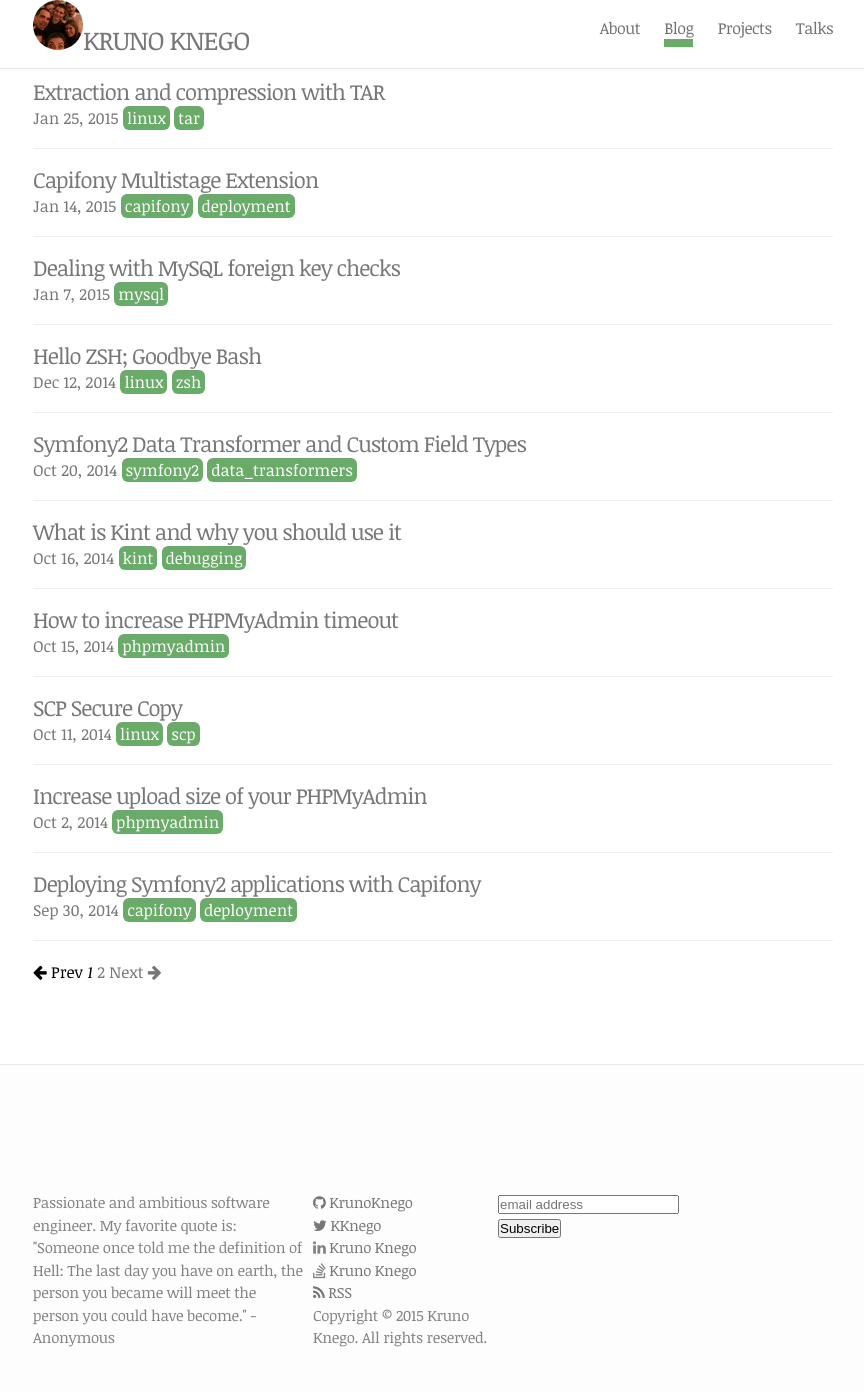
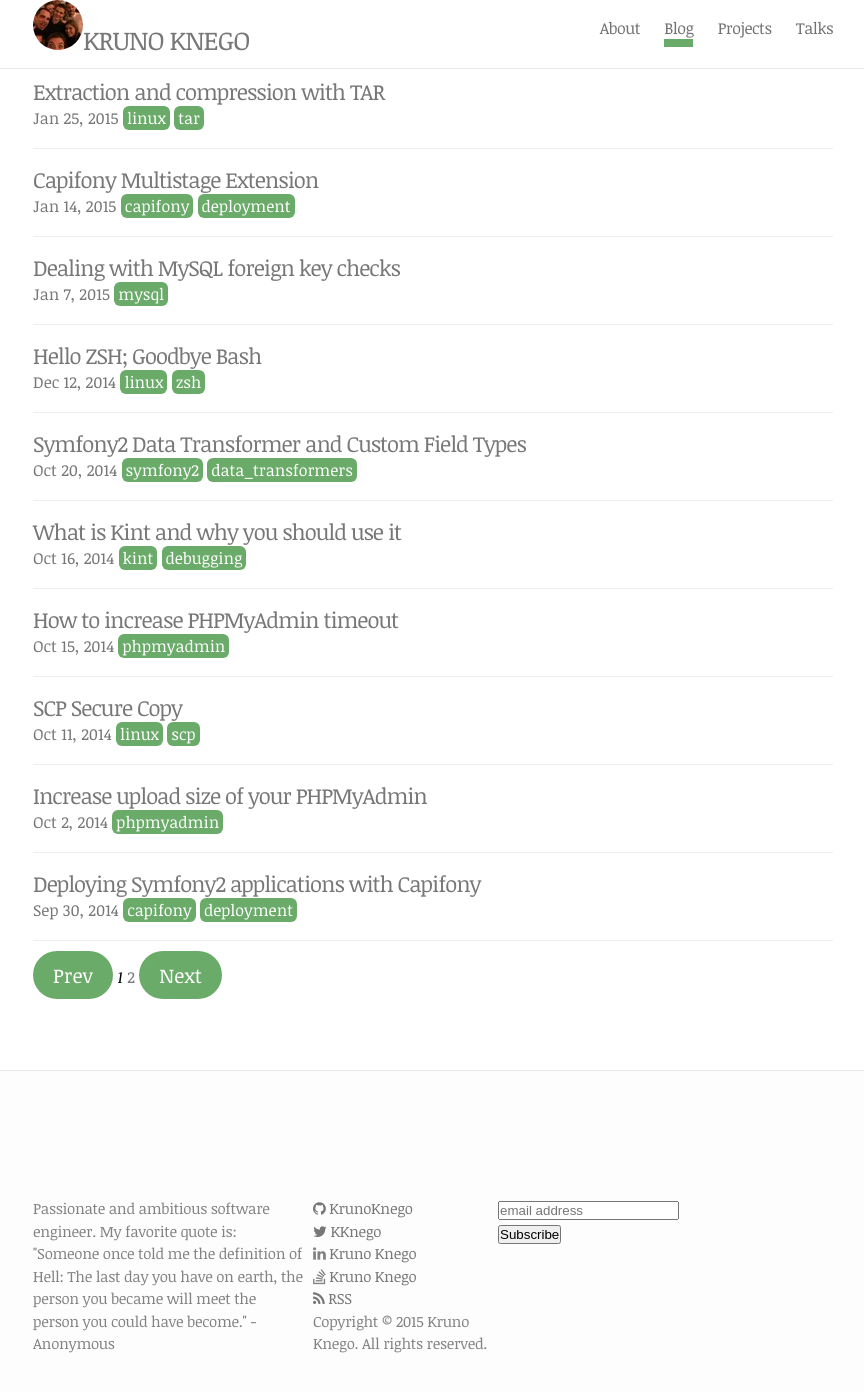
Before and after one commit to guotechfin/KrunoKnego.github.io, a Jekyll site: the page built from index.html, in a window 1280 px wide and 1400 px high, scrolled down 975 px. Shown: the top 1392 px of the window, without its empty margins (207-1071 px from the left). Built offline with Jekyll 4.4.1, drawn with Linux system fonts in a browser that asks for light colours; nearby versions of some CDN libraries; the list of posts is cut into pages by our own code; comment, search, counter and statistics services are not loaded.

Commit message:
Updated next & previous buttons.

```diff
--- a/css/main.css
+++ b/css/main.css
@@ -632,3 +632,20 @@
 ::-webkit-scrollbar-thumb:window-inactive {
     background: rgba(255,0,0,0.4);
 }
+
+.btn {
+    -webkit-border-radius: 28;
+    -moz-border-radius: 28;
+    border-radius: 28px;
+    color: #ffffff;
+    font-size: 20px;
+    background: #6bab6a;
+    padding: 10px 20px 10px 20px;
+    text-decoration: none;
+}
+
+.btn:hover {
+    color: #6BAB6A;
+    background: #ffffff;
+    text-decoration: none;
+}
--- a/index.html
+++ b/index.html
@@ -35,9 +35,9 @@
 {% if paginator.total_pages > 1 %}
     <div class="pagination">
         {% if paginator.previous_page %}
-            <a title="Previous Page" href="{{ paginator.previous_page_path | prepend: site.baseurl | replace: '//', '/' }}"><i class="fa fa-arrow-left"></i> Prev</a>
+            <a class="btn" title="Previous Page" href="{{ paginator.previous_page_path | prepend: site.baseurl | replace: '//', '/' }}"><i class="fa fa-arrow-left"></i> Prev</a>
         {% else %}
-            <span><i class="fa fa-arrow-left"></i> Prev</span>
+            <a class="btn" title="Previous Page" href="#">Prev</a>
         {% endif %}
         {% for page in (1..paginator.total_pages) %}
             {% if page == paginator.page %}
@@ -50,9 +50,9 @@
         {% endfor %}
 
         {% if paginator.next_page %}
-            <a title="Next Page" href="{{ paginator.next_page_path | prepend: site.baseurl | replace: '//', '/' }}">Next <i class="fa fa-arrow-right"></i></a>
+            <a class="btn" title="Next Page" href="{{ paginator.next_page_path | prepend: site.baseurl | replace: '//', '/' }}">Next</a>
         {% else %}
-            <span>Next <i class="fa fa-arrow-right"></i></span>
+            <a class="btn" title="Next Page" href="#">Next</a>
         {% endif %}
     </div>
 {% endif %}
```
